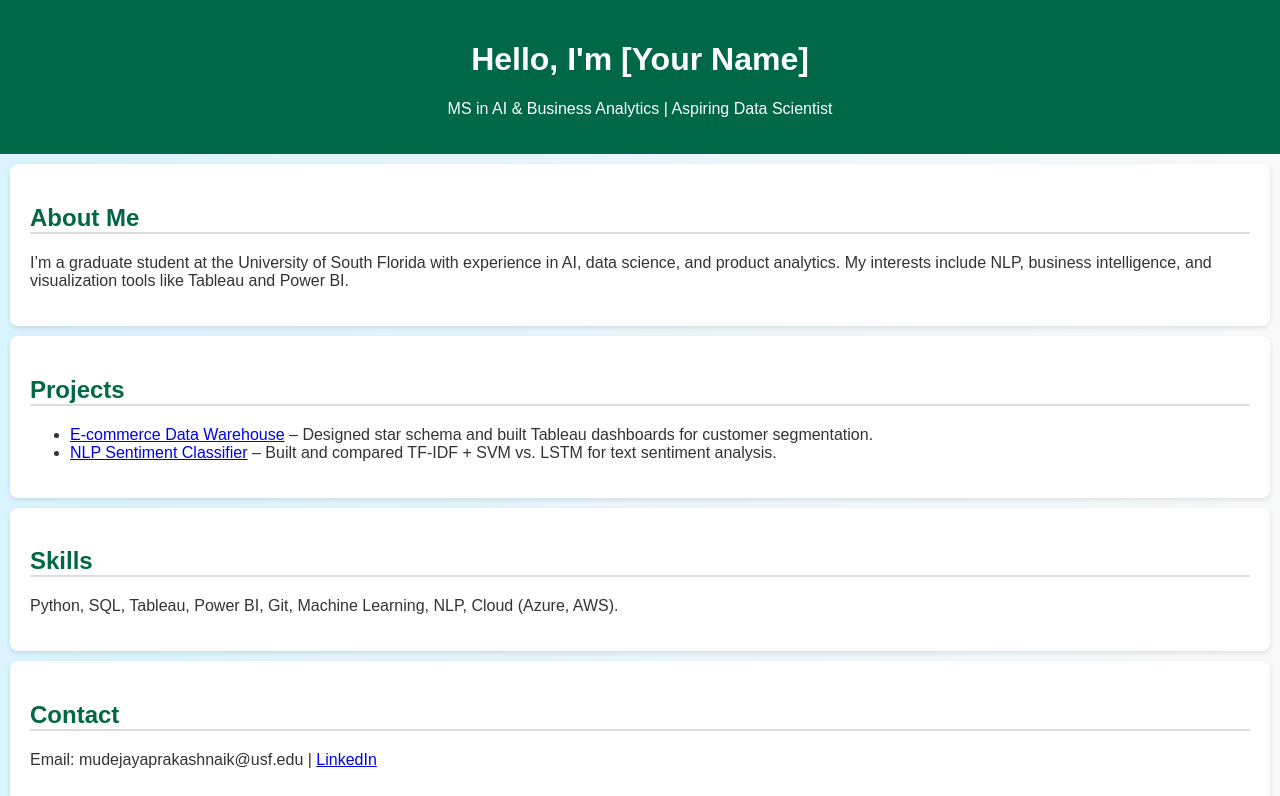
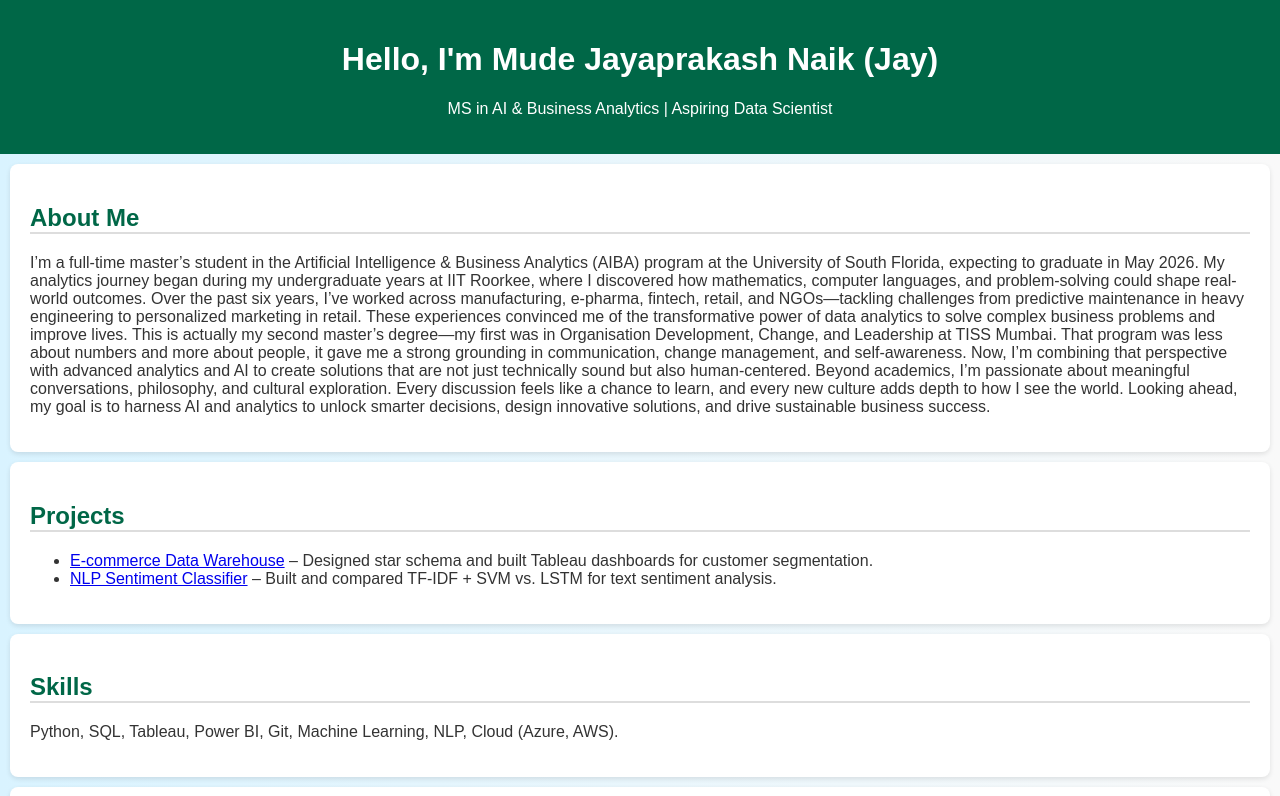
Before and after one commit to mudejayaprakash/portfolio-mudejayaprakashnaik, a plain HTML site: page index.html in a window 1280 px wide. Shown: the top 796 px of the page. Drawn offline with Linux system fonts and the light colour scheme.

Commit message:
Added About me Section

```diff
--- a/index.html
+++ b/index.html
@@ -7,13 +7,18 @@
 </head>
 <body>
   <header>
-    <h1>Hello, I'm [Your Name]</h1>
+    <h1>Hello, I'm Mude Jayaprakash Naik (Jay)</h1>
     <p>MS in AI & Business Analytics | Aspiring Data Scientist</p>
   </header>
 
   <section id="about">
     <h2>About Me</h2>
-    <p>I’m a graduate student at the University of South Florida with experience in AI, data science, and product analytics. My interests include NLP, business intelligence, and visualization tools like Tableau and Power BI.</p>
+    <p>I’m a full-time master’s student in the Artificial Intelligence & Business Analytics (AIBA) program at the University of South Florida, expecting to graduate in May 2026.
+My analytics journey began during my undergraduate years at IIT Roorkee, where I discovered how mathematics, computer languages, and problem-solving could shape real-world outcomes. Over the past six years, I’ve worked across manufacturing, e-pharma, fintech, retail, and NGOs—tackling challenges from predictive maintenance in heavy engineering to personalized marketing in retail. These experiences convinced me of the transformative power of data analytics to solve complex business problems and improve lives.
+This is actually my second master’s degree—my first was in Organisation Development, Change, and Leadership at TISS Mumbai. That program was less about numbers and more about people, it gave me a strong grounding in communication, change management, and self-awareness. Now, I’m combining that perspective with advanced analytics and AI to create solutions that are not just technically sound but also human-centered.
+Beyond academics, I’m passionate about meaningful conversations, philosophy, and cultural exploration. Every discussion feels like a chance to learn, and every new culture adds depth to how I see the world.
+Looking ahead, my goal is to harness AI and analytics to unlock smarter decisions, design innovative solutions, and drive sustainable business success.
+</p>
   </section>
 
   <section id="projects">
```
